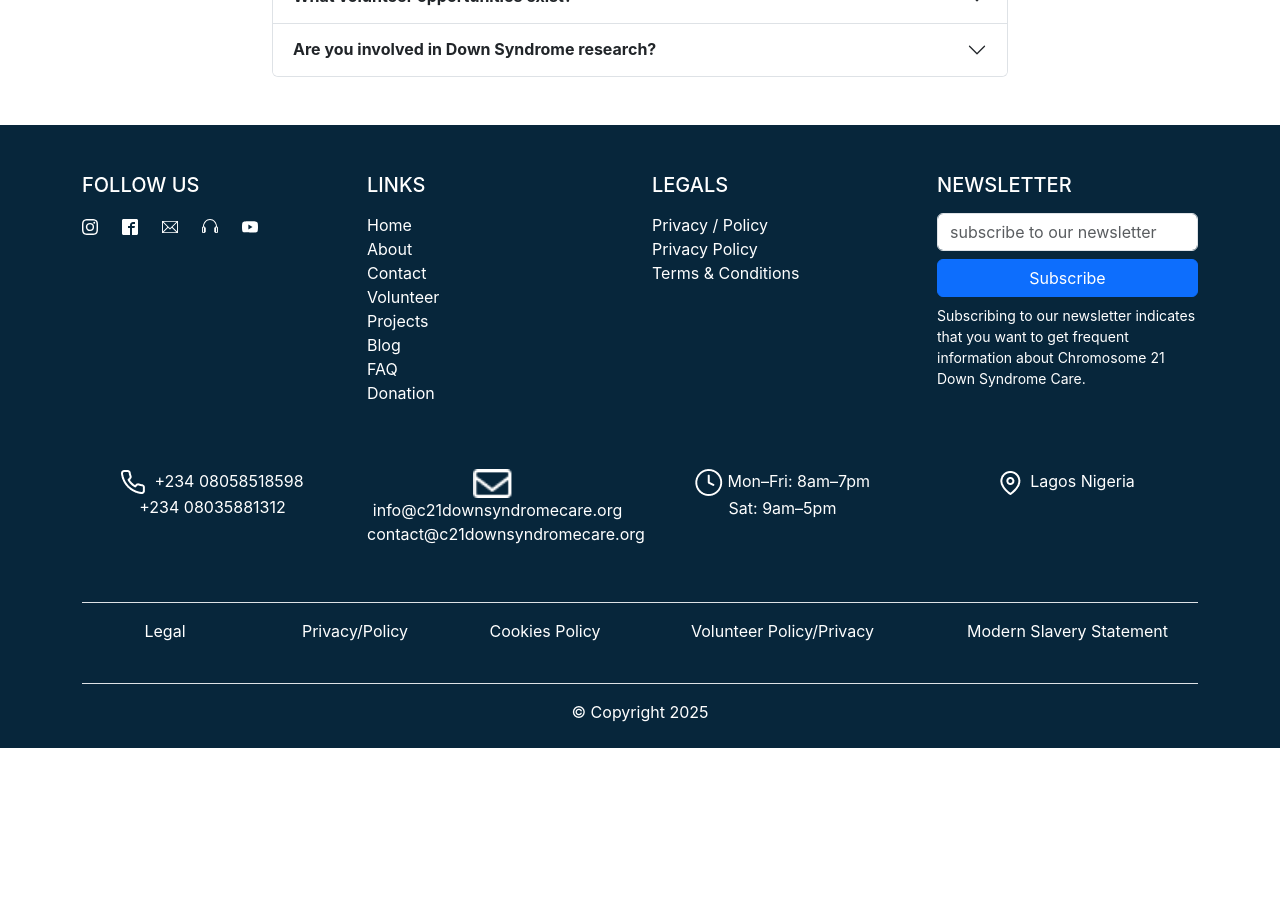
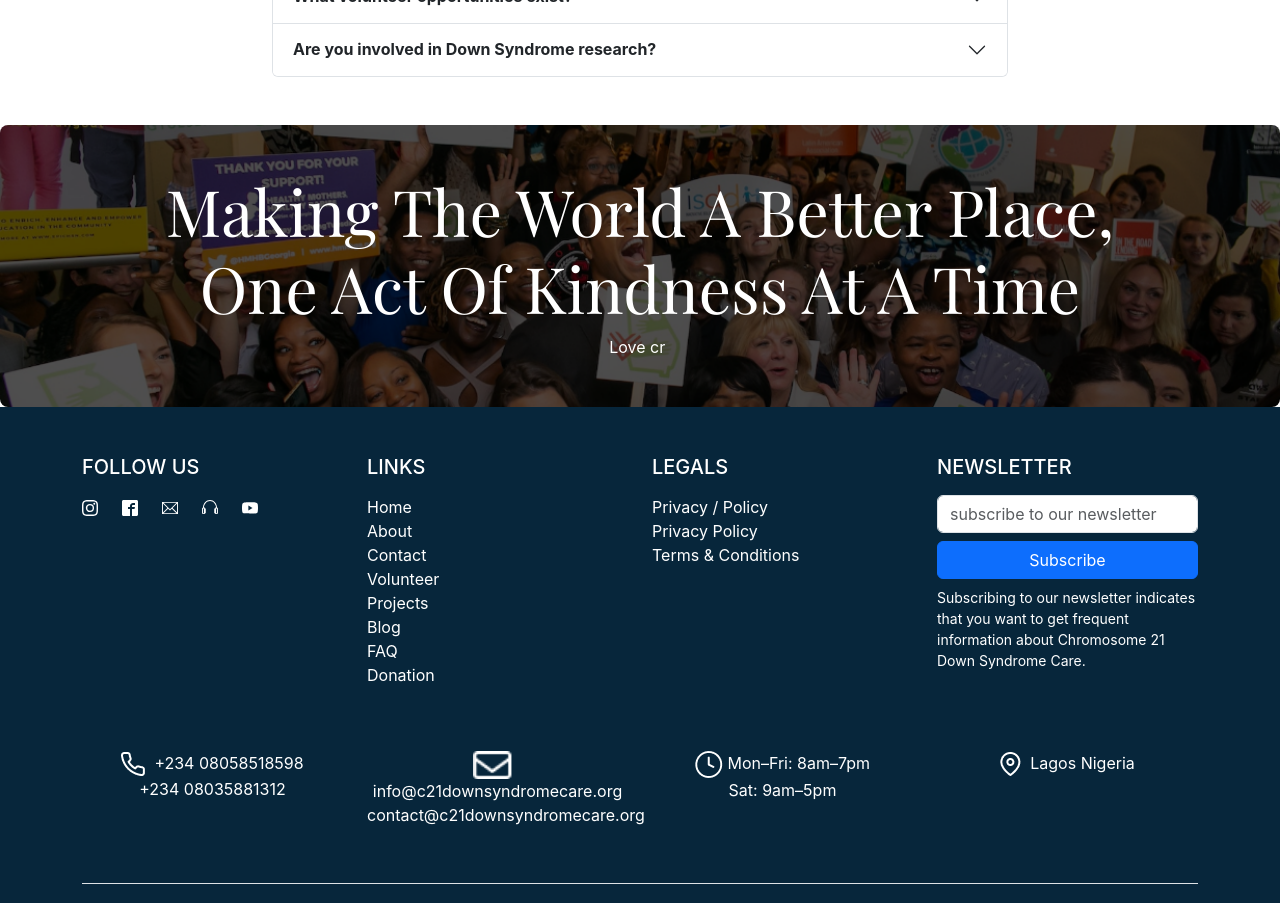
Before and after one commit to aridguy/downsyndromecare, a React (Create React App) app: page /faq in a window 1280 px wide. Shown: the part 1280-2183 px from the top of the page. Before the commit the page ends 2028 px from the top, so only its background shows below. Built offline with nearby package versions, Linux system fonts and the light colour scheme; a web font is replaced by a local one.

Commit message:
created and modified the faq section of the application

```diff
--- a/src/routes/faq/Faq.js
+++ b/src/routes/faq/Faq.js
@@ -3,6 +3,12 @@ import Navbar from '../../components/Navbar'
 import FaqLanding from '../../chunks/FaqLanding'
 // import FaqLogo from '../../assets/faq-logo.png'
 import Footer from '../../components/Footer'
+import { TypeAnimation } from 'react-type-animation'
+// import CountUp from 'react-countup'
+// import Projects from '../../assets/icons/projects.png'
+// import Donation from '../../assets/icons/donation.png'
+// import Missions from '../../assets/icons/missions.png'
+// import Volunteers from '../../assets/icons/volunteers.png'
 
 const Faq = () => {
   return (
@@ -22,7 +28,8 @@ const Faq = () => {
                   className='faq-logo'
                 />} */}
                 <h1 className='display-1 fw-bolder playfair-font'>
-                  Frequently Asked <br /> <b className='text-warning'>Questions</b>
+                  Frequently Asked <br />{' '}
+                  <b className='text-warning'>Questions</b>
                 </h1>
                 <p className='lead'>
                   Here are some of the most common questions we receive. If you
@@ -214,6 +221,75 @@ const Faq = () => {
           </div>
         </section>
       }
+      {
+        // section 4 | counter things we have achieve
+        <section className='container-fluid achievements-bg py-5 text-white'>
+          <div className='container'>
+            <div className='row text-center'>
+              <h1 className='display-3 playfair-font'>
+                Making The World A Better Place, <br />
+                One Act Of Kindness At A Time
+              </h1>
+            </div>
+            <div className='row text-white'>
+              <div className='col-md-3'></div>
+              <div className='col-md-6 text-white text-center' style={{color: "white"}}>
+                <TypeAnimation
+                  sequence={[
+                    'Every chromosome matters.',
+                    1000,
+                    'Love creates possibilities.',
+                    1000,
+                    "Inclusion is not a favor — it's a right",
+                    1000,
+                    'Help us change a life today',
+                    1000,
+                    'Join the movement for compassionate inclusion',
+                    1000,
+                    'Support our mission to empower individuals with Down syndrome',
+                    1000,
+                    'Celebrating uniqueness, embracing love',
+                    1000,
+                    'Become a volunteer',
+                    1000,
+                    'We see ability, not disability',
+                    1000,
+                    'Sponsor a child with Down syndrome',
+                    1000,
+                    // New additions from your request:
+                    'Making the world a better place, one act of kindness at a time',
+                    1000,
+                    'Small hands shape big futures—every act plants seeds for change',
+                    1000,
+                    'Kindness bridges all divides. Be the reason someone believes in goodness',
+                    1000,
+                    'Hope is built meal by meal, heart by heart',
+                    1000,
+                    'The world changes in moments: a held hand, a listening ear',
+                    1000,
+                    'No act is too small when millions join in',
+                    1000,
+                    'Kindness doesn’t ask for language or borders',
+                    1000,
+                    'One classroom built, one life healed—this is how love begins',
+                    1000,
+                    'Behind every statistic is a person waiting to be seen',
+                    1000,
+                    'We don’t need superheroes—just everyday heroes choosing compassion',
+                    1000
+                  ]}
+                  wrapper='span'
+                  speed={50} // Slightly faster typing speed for better flow
+                  deletionSpeed={70} // Smooth backspacing
+
+                  repeat={Infinity}
+                />
+              </div>
+              <div className='col-md-3'></div>
+            </div>
+          </div>
+        </section>
+      }
       <Footer />
     </div>
   )
```
